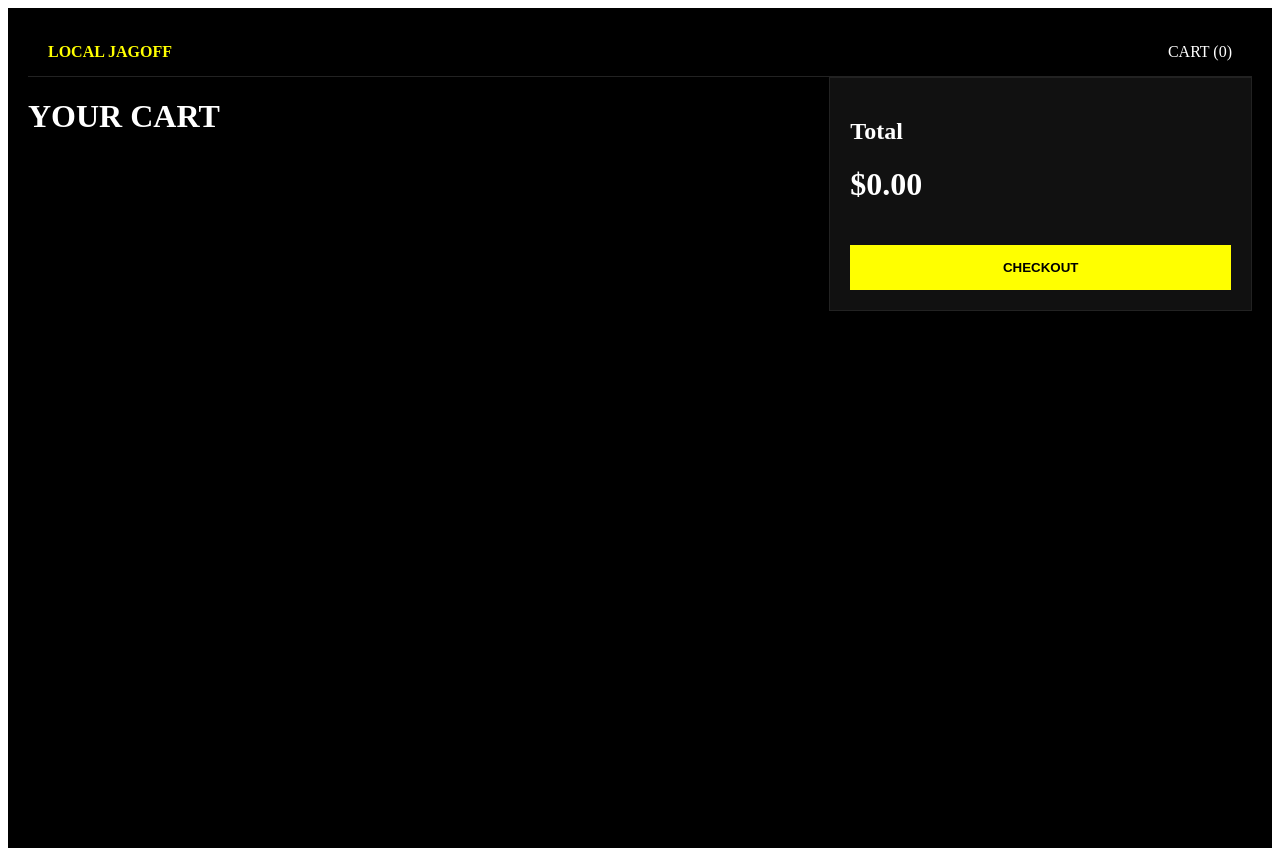
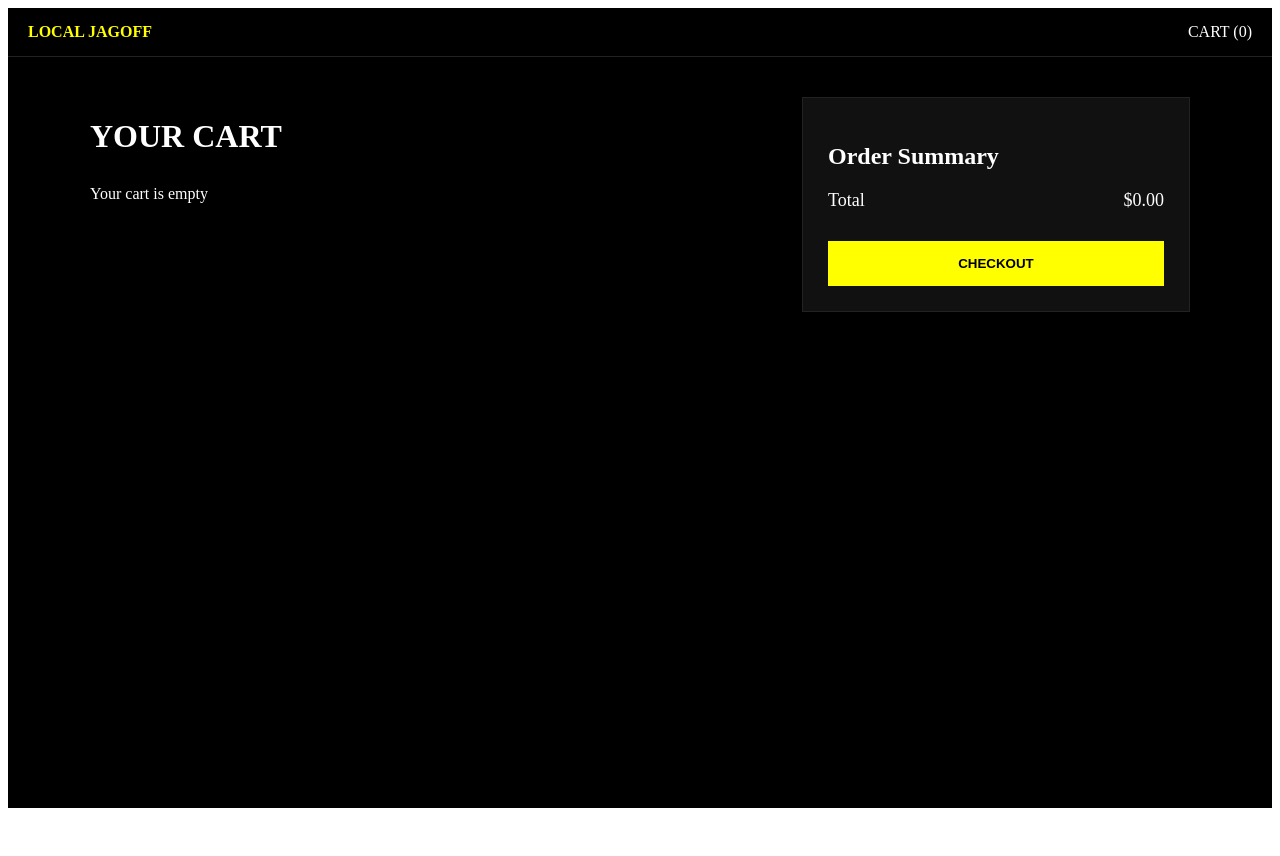
Before and after one commit to localjagoff/localjagoff-site, a Next.js app: page /cart in a window 1280 px wide. After the commit the page ends 816 px from the top, so only its background shows below. Built offline with nearby package versions, Linux system fonts and the light colour scheme.

Commit message:
Update cart.js

```diff
--- a/pages/cart.js
+++ b/pages/cart.js
@@ -31,33 +31,33 @@ export default function CartPage() {
     0
   );
 
-  const checkout = async () => {
-    const res = await fetch("/api/create-checkout-session", {
-      method: "POST",
-      headers: {"Content-Type": "application/json"},
-      body: JSON.stringify({ items: cart }),
-    });
-
-    const data = await res.json();
-    window.location.href = data.url;
-  };
-
   return (
-    <div style={styles.container}>
+    <div style={styles.page}>
       <Navbar />
 
-      <div style={styles.wrapper}>
+      <div style={styles.container}>
+        {/* LEFT SIDE */}
         <div style={styles.items}>
-          <h1>YOUR CART</h1>
+          <h1 style={styles.title}>YOUR CART</h1>
+
+          {cart.length === 0 && <p>Your cart is empty</p>}
 
           {cart.map((item, i) => (
             <div key={i} style={styles.item}>
-              <div>
+              {/* IMAGE */}
+              <img
+                src={item.image || "/placeholder.png"}
+                style={styles.image}
+              />
+
+              {/* DETAILS */}
+              <div style={styles.details}>
                 <h3>{item.name}</h3>
-                <p>{item.size}</p>
+                <p style={styles.sub}>{item.size}</p>
                 <p>${item.price}</p>
               </div>
 
+              {/* QTY */}
               <div style={styles.qty}>
                 <button onClick={() => subQty(i)}>-</button>
                 <span>{item.quantity}</span>
@@ -67,13 +67,16 @@ export default function CartPage() {
           ))}
         </div>
 
+        {/* RIGHT SIDE SUMMARY */}
         <div style={styles.summary}>
-          <h2>Total</h2>
-          <h1>${total.toFixed(2)}</h1>
+          <h2>Order Summary</h2>
 
-          <button style={styles.checkout} onClick={checkout}>
-            CHECKOUT
-          </button>
+          <div style={styles.totalRow}>
+            <span>Total</span>
+            <span>${total.toFixed(2)}</span>
+          </div>
+
+          <button style={styles.checkout}>CHECKOUT</button>
         </div>
       </div>
     </div>
@@ -81,34 +84,83 @@ export default function CartPage() {
 }
 
 const styles = {
-  container: { background: "#000", color: "#fff", minHeight: "100vh", padding: "20px" },
-  wrapper: { display: "flex", gap: "40px", flexWrap: "wrap" },
-  items: { flex: 2 },
-  summary: {
-    flex: 1,
-    background: "#111",
-    padding: "20px",
-    border: "1px solid #222",
-    height: "fit-content",
+  page: {
+    background: "#000",
+    color: "#fff",
+    minHeight: "100vh",
   },
+
+  container: {
+    maxWidth: "1100px",
+    margin: "0 auto",
+    padding: "40px 20px",
+    display: "flex",
+    gap: "40px",
+    flexWrap: "wrap",
+  },
+
+  items: {
+    flex: 2,
+  },
+
+  title: {
+    marginBottom: "30px",
+  },
+
   item: {
     display: "flex",
-    justifyContent: "space-between",
+    alignItems: "center",
+    gap: "20px",
+    padding: "20px 0",
     borderBottom: "1px solid #222",
-    padding: "15px 0",
   },
+
+  image: {
+    width: "80px",
+    height: "80px",
+    objectFit: "cover",
+    background: "#111",
+  },
+
+  details: {
+    flex: 1,
+  },
+
+  sub: {
+    color: "#aaa",
+    fontSize: "14px",
+  },
+
   qty: {
     display: "flex",
     alignItems: "center",
     gap: "10px",
   },
+
+  summary: {
+    flex: 1,
+    background: "#111",
+    padding: "25px",
+    border: "1px solid #222",
+    height: "fit-content",
+    minWidth: "280px",
+  },
+
+  totalRow: {
+    display: "flex",
+    justifyContent: "space-between",
+    marginTop: "20px",
+    fontSize: "18px",
+  },
+
   checkout: {
-    marginTop: "20px",
+    marginTop: "30px",
     width: "100%",
     padding: "15px",
     background: "yellow",
     color: "#000",
     fontWeight: "bold",
     border: "none",
+    cursor: "pointer",
   },
 };
```
